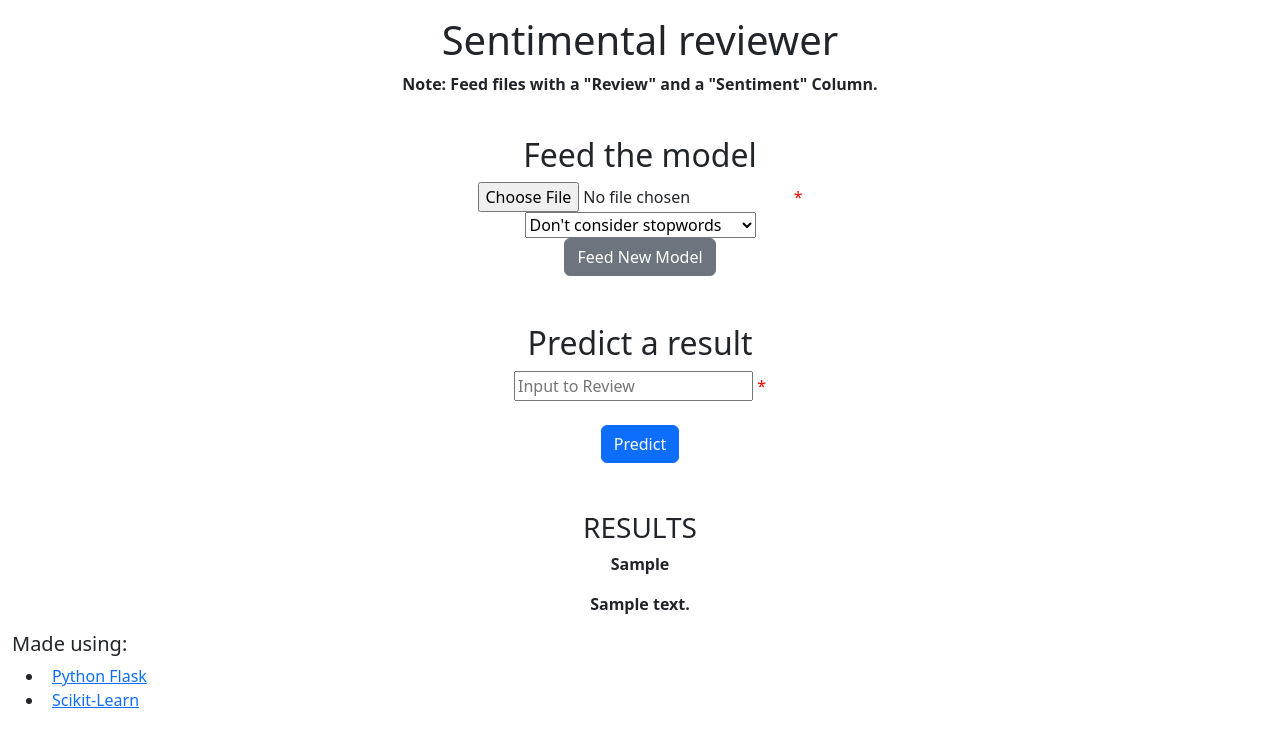
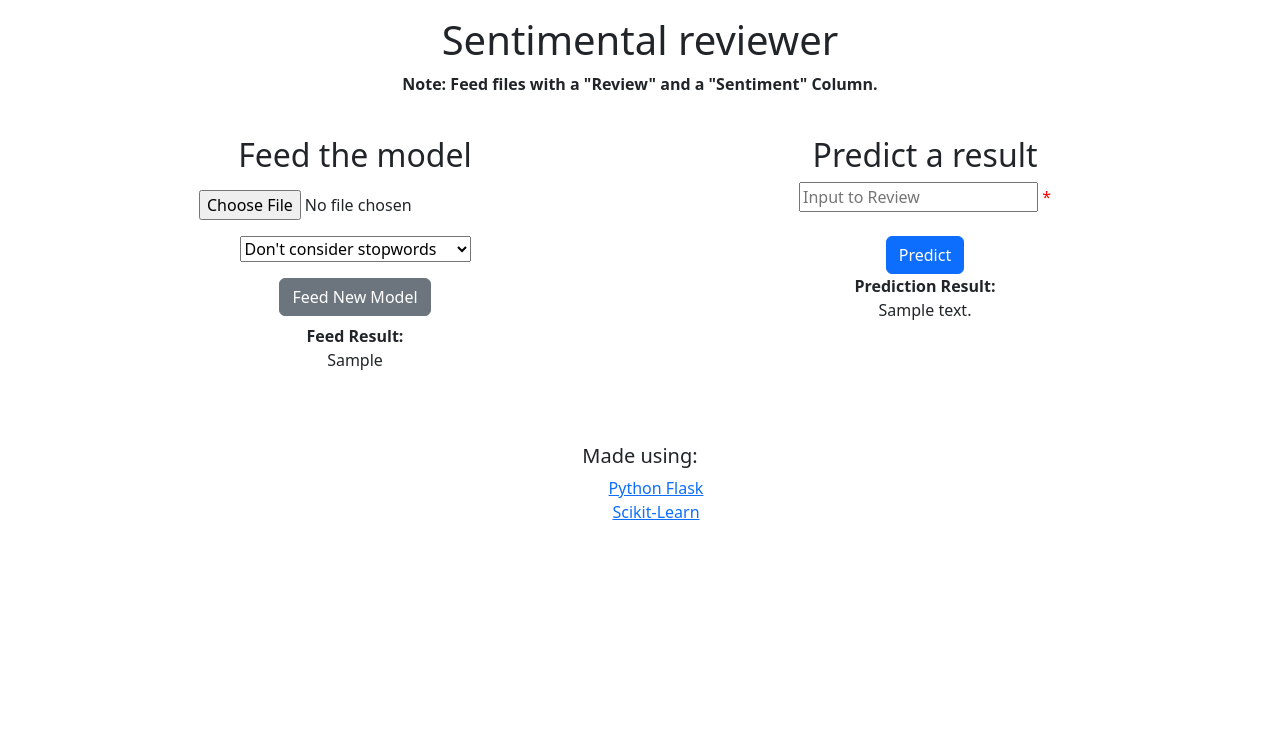
Before and after one commit to the-Humble/NLP-Deploy, a Flask app: template template/index.html in a window 1280 px wide. Shown: the top 747 px of the page. Run offline with Flask 2, Linux system fonts and the light colour scheme; the template is opened without the code that fills it: most values are stand-ins (such as "Sample title", 1, 10 or a date in 2020); parts of the project's set-up code (start-up, migrations or seed data) failed here and were passed over.

Commit message:
Front end styling

```diff
--- a/app.py
+++ b/app.py
@@ -58,7 +58,7 @@ def predict():
         return render_template('index.html', prediction_text = "Predicted Price is negative, values entered not reasonable")
     elif output >= 0:
         """
-    return render_template('index.html', prediction_text='The review is: ${}'.format(prediction))
+    return render_template('index.html', prediction_text='The review is: {}'.format(prediction))
 
 #Set the model
 
--- /dev/null
+++ b/static/css/styles.css
@@ -0,0 +1,16 @@
+.form-container {
+    display: flex;
+    flex-direction: column;
+    justify-content: center;
+    align-items: center;
+}
+
+.form-container  * {
+    margin: .5rem;
+}
+
+.pred {
+    outline: 2px solid black;
+    min-height: 50px;
+
+}
--- a/template/index.html
+++ b/template/index.html
@@ -5,6 +5,7 @@
         <meta charset="UTF-8">
         <meta name="viewport" content="width=device-width, initial-scale=1, user-scalable=no">
         <link href="https://cdn.jsdelivr.net/npm/bootstrap@5.2.2/dist/css/bootstrap.min.css" rel="stylesheet" integrity="sha384-Zenh87qX5JnK2Jl0vWa8Ck2rdkQ2Bzep5IDxbcnCeuOxjzrPF/et3URy9Bv1WTRi" crossorigin="anonymous">
+        <link rel="stylesheet" href="{{ url_for('static', filename='css/styles.css') }}">
     </head>
     <body>
         <div class="container-fluid">
@@ -23,23 +24,22 @@
                             <p class = "Note pb-4"><b>Note: Feed files with a "Review" and a "Sentiment" Column.</b></p>
                         </b>
                     </div>
-                    <div class="col-sm pb-5">
                     <div class="row pb-5">
+                        <div class="col pb-2">
                             <h2>Feed the model</h2>
                             <!---Initialize form structure and inputs, set method to "POST"--->
-                            <form action = "{{url_for('feed')}}" method = "post" class = "info" enctype="multipart/form-data">
-                                <input type="file" id="myFile" name="filename"><span style="color:red"> * </span>
-                                <br>
+                            <form action = "{{url_for('feed')}}" method = "post" class = "info form-container" enctype="multipart/form-data">
+                                <input type="file" id="myFile" name="filename" class="filestyle">
                                 <select id="swselector" name="swselector">
                                     <option value="no">Don't consider stopwords</option>
                                     <option value="english">Consider English stopwords</option>
                                     <!--<option value="spanish">Consider Spanish stopwords</option>-->
                                 </select>
-                                <br>
                                 <button type="submit" class="btn btn-secondary" >Feed New Model</button>
                             </form>
+                            <div><p class = "result"><b>Feed Result: </b> <br> {{ feed_result }}</p></div>
                         </div>
-                        <div class="row">
+                        <div class="col">
                             <h2>Predict a result</h2>
                             <!---Initialize form structure and inputs, set method to "POST"--->
                             <form action = "{{url_for('predict')}}" method = "post" class = "info" >
@@ -48,21 +48,14 @@
                                 <br>
                                 <button type="submit" class="btn btn-primary">Predict</button>
                             </form>
-                        </div>
-                    </div>
-
-                    <!---Set placeholder for prediction output--->
-                    <div class ="pred">
-                        <h3>RESULTS</h3>
-                        <p class = "result"><b>{{ feed_result }}</b></p>
-                        <p class = "result"><b>{{ prediction_text }}</b></p>
+                            <div><p class = "result"><b>Prediction Result:</b> <br> {{ prediction_text }}</p></div>
                         </div>
                     </div>
                     <!---Links/buttons to other websites--->
                     <div id = "menu-outer">
-                    <h5>Made using:</h5>
+                        <h5 style="text-align: center;">Made using:</h5>
                         <div class = "table">
-                        <ul id = "horizontal-list">
+                            <ul id = "horizontal-list" style="list-style: none; text-align: center;">
                                 <li><a href = "https://flask.palletsprojects.com/en/2.0.x/" target="_blank" class = "link"><span class = "titleLink">Python Flask</span></a></li>
                                 <li><a href = "https://scikit-learn.org/stable/modules/generated/sklearn.linear_model.LinearRegression.html" target="_blank" class = "link"><span class = "titleLink">Scikit-Learn</span></a></li>
                             </ul>
@@ -70,5 +63,6 @@
                     </div>
                 </div>
             </div>
+        </div>
     </body>
 </html>
```
Lines whose indentation alone changed are shown as unchanged.
